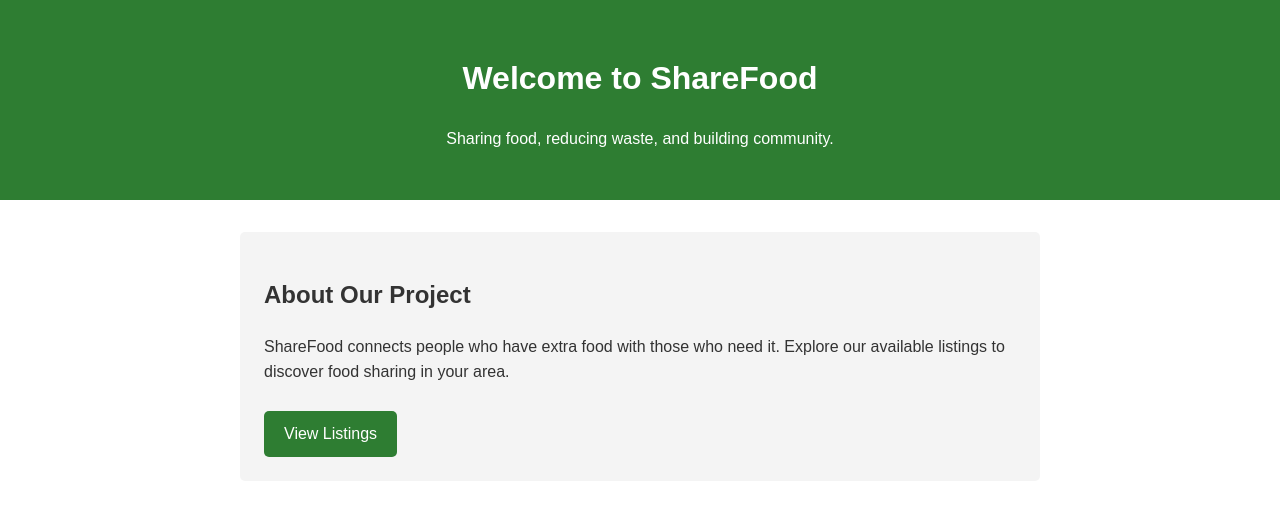
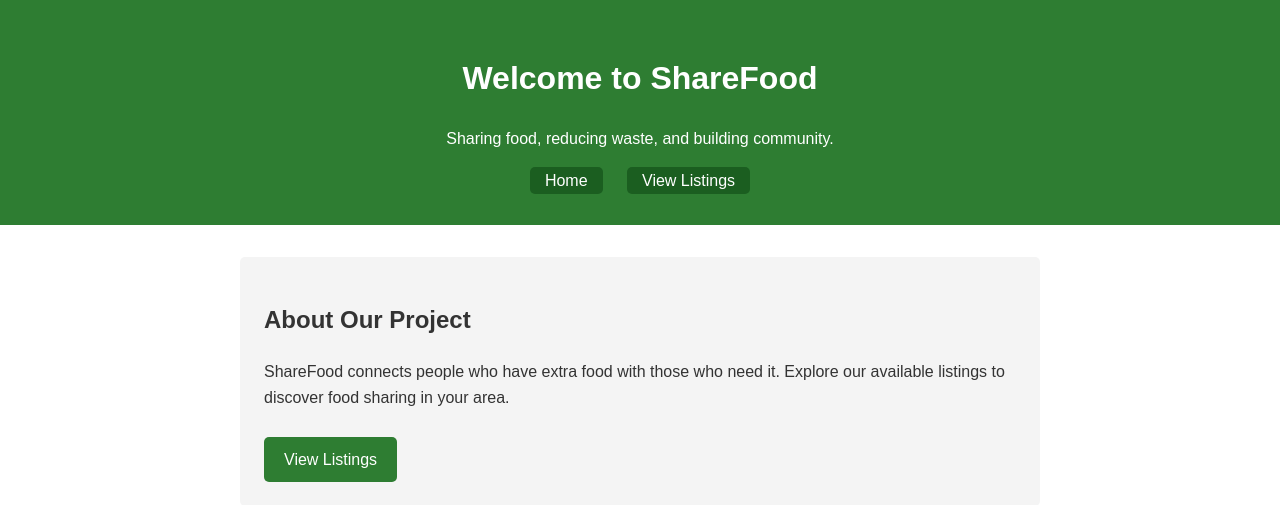
Before and after one commit to katy96moskaliuk/ShareFood, a Django app: page / in a window 1280 px wide. Shown: the top 505 px of the page. Run offline with Django 5.2, Linux system fonts and the light colour scheme; parts of the project's set-up code (start-up, migrations or seed data) failed here and were passed over.

Commit message:
feat: add navigation links to home page
Co-authored-by: aider (openrouter/poolside/laguna-xs-2.1:free) <aider@aider.chat>

```diff
--- a/src/ShareFood/core/templates/core/index.html
+++ b/src/ShareFood/core/templates/core/index.html
@@ -17,6 +17,20 @@
             color: #fff;
             padding: 2rem 1rem;
             text-align: center;
+        }
+        nav {
+            margin-top: 1rem;
+        }
+        nav a {
+            color: #fff;
+            text-decoration: none;
+            margin: 0 10px;
+            padding: 5px 15px;
+            background-color: #1b5e20;
+            border-radius: 5px;
+        }
+        nav a:hover {
+            background-color: #388e3c;
         }
         main {
             max-width: 800px;
@@ -44,6 +58,10 @@
     <header>
         <h1>Welcome to ShareFood</h1>
         <p>Sharing food, reducing waste, and building community.</p>
+        <nav>
+            <a href="{% url 'home' %}">Home</a>
+            <a href="{% url 'listings:list' %}">View Listings</a>
+        </nav>
     </header>
     <main>
         <div class="card">
```
